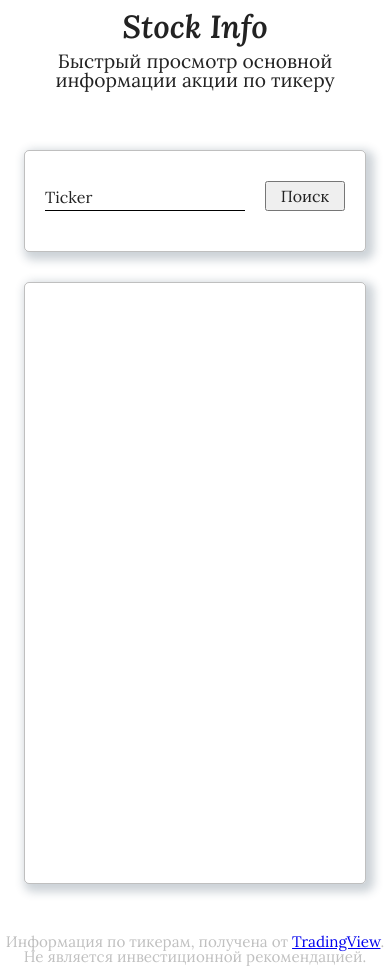
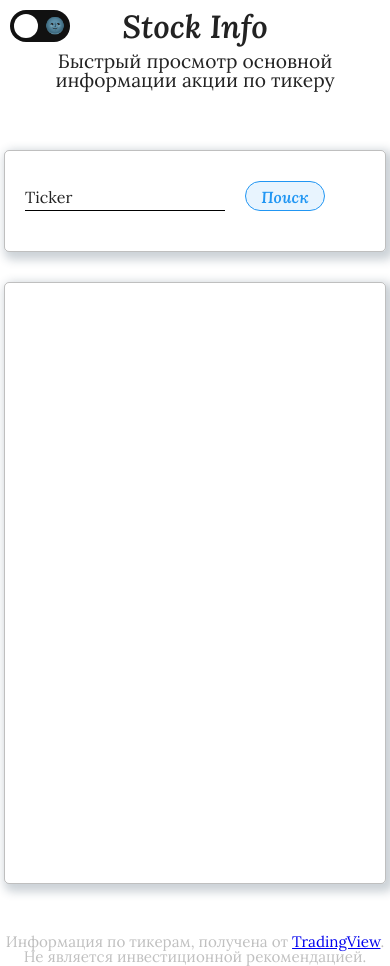
Before and after one commit to Mader13/Stock-info, a plain HTML site: page index.html in a window 390 px wide. Drawn offline with Linux system fonts and the light colour scheme; a script that the page names is missing.

Commit message:
Dark theme and media query

```diff
--- a/css/styles.css
+++ b/css/styles.css
@@ -483,8 +483,14 @@ textarea {
 }
 
 /* End of styles reset */
+body {
+background-color: #fff;
+}
 
-
+body.dark {
+background-color: rgb(90, 90, 90);
+color: #fff;
+}
 header {
     text-align: center;
     height: 140px;
@@ -500,6 +506,50 @@ header span {
     font-size: 1.2em;
     margin: 10px 0 20px 0;
     font-family: "Lora-Regular", sans-serif;
+}
+.ToggleColorTheme{
+    position:absolute;
+    padding-left: 10px;
+}
+.labelTheme {
+    background-color: #111;
+    position: relative;
+    display: flex;
+    border-radius: 50px;
+    height: 22px;
+    width: 50px;
+    align-items: center;
+    justify-content: space-between;
+    padding: 5px;
+}
+
+.ThemeDark{
+    color: #f1c40f;
+}
+.ThemeSun{
+    color: #f39c12;
+}
+.changeTheme {
+    opacity: 0;
+    position: absolute;
+}
+
+
+
+.ThemeBall {
+    width: 24px;
+    height: 24px;
+    background-color: #fff;
+    position: absolute;
+    top: 4px;
+    left: 4px;
+    border-radius: 50%;
+    transition: transform 0.1s linear;
+}
+
+.changeTheme:checked + .labelTheme .ThemeBall {
+    transform: translateX(28px);
+    background-color: #fff;
 }
 
 .Financial-content {
@@ -531,12 +581,19 @@ margin-bottom: 30px;
 }
 
 #submitBtn{
+    background-color: rgb(33, 150, 243, 0.10);
+    border: 1px solid;
+    border-radius: 50px;
     width: 80px;
     height: 30px;
     align-self: flex-end;
-    font-family: "Lora-Regular", sans-serif;
+    font-family: "Lora-SemiBoldItalic", sans-serif;
+    color: rgb(33, 150, 243);
+    transition: background-color 0.1s linear;
 }
-
+#submitBtn:active {
+    background-color: rgba(255, 255, 255, 0.671);
+}
 .form {
     width: 200px;
     position: relative;
@@ -546,6 +603,7 @@ margin-bottom: 30px;
 }
 
 .form input {
+    background-color: transparent;
     box-sizing: border-box;
     width: 100%;
     height: 100%;
@@ -621,7 +679,7 @@ footer .Not_Idea a:hover{
 }
 
 
-@media(max-width: 940px) {
+@media screen and (min-width:481px) and (max-width: 1024px) {
     .Financial-content {
         display: flex;
         flex-direction: column;
@@ -629,11 +687,38 @@ footer .Not_Idea a:hover{
     }
     .input-And-Other-Info,
     .ticker-tech-analysis {
-    width: 340px;
+    width: 440px;
     border: 1px solid rgba(44, 44, 44, 0.3);
     border-radius: 5px;
-    -webkit-box-shadow: 4px 4px 10px 4px rgba(34, 60, 80, 0.23);
-    -moz-box-shadow: 4px 4px 10px 4px rgba(34, 60, 80, 0.23);
-    box-shadow: 4px 4px 10px 4px rgba(34, 60, 80, 0.23);
+
 }
 }
+
+@media screen and (min-width: 381px) and (max-width: 480px) {
+    .Financial-content {
+        display: flex;
+        flex-direction: column;
+        align-items: center;
+    }
+    .input-And-Other-Info,
+    .ticker-tech-analysis {
+    width: 380px;
+    border: 1px solid rgba(44, 44, 44, 0.3);
+    border-radius: 5px;
+
+}
+}
+@media screen and (max-width: 380px) {
+    .Financial-content {
+        display: flex;
+        flex-direction: column;
+        align-items: center;
+    }
+    .input-And-Other-Info,
+    .ticker-tech-analysis {
+    width: 310px;
+    border: 1px solid rgba(44, 44, 44, 0.3);
+    border-radius: 5px;
+
+}
+}
--- a/index.html
+++ b/index.html
@@ -11,8 +11,17 @@
 
 <body>
     <header>
+        <div class="ToggleColorTheme">
+            <input type="checkbox" id="changeTheme" class="changeTheme">
+                <label for="changeTheme" class="labelTheme">
+                    <i class="ThemeDark">&#127774;</i>
+                    <i class="ThemeSun">&#127770;</i>
+                    <div class="ThemeBall"></div>
+                </label>
+        </div>
         <h2>Stock Info</h2>
         <span>Быстрый просмотр основной информации акции по тикеру</span>
+
     </header>
     <div class="Financial-content">
         <div class="input-And-Other-Info">
@@ -23,7 +32,7 @@
                     <span class="content-ticker">Ticker</span>
                     </label>
                 </div>
-                <button id="submitBtn" ">Поиск</button>
+                <button id="submitBtn">Поиск</button>
             </div>
 
             <div id="place_for_mini"><div  id="t-info" class="ticker-info">
--- a/js/app.js
+++ b/js/app.js
@@ -1,5 +1,4 @@
 
-document.getElementById("submitBtn").addEventListener("click", submitStocks);
 
 function submitStocks(){
     let stock = document.getElementById("ticker-value").value;
@@ -83,3 +82,10 @@ let tech_analysis = `<div class="ticker-tech-analysis">
         document.body.removeChild(script);
 
 }
+
+document.getElementById("submitBtn").addEventListener("click", submitStocks);
+
+const checkboxTheme = document.getElementById('changeTheme');
+checkboxTheme.addEventListener('change', () => {
+    document.body.classList.toggle('dark');
+});
```
